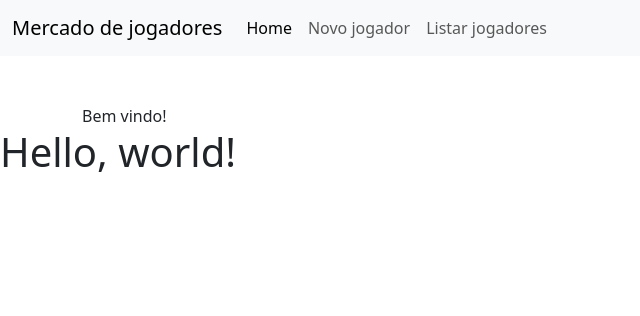
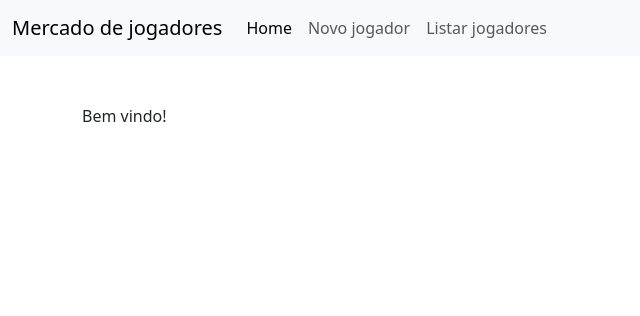
Before and after one commit to LeandroPSDev/cadastrojogador, a PHP site: page / in a window 1280 px wide. Shown: the top 316 px of the page, without its empty margins (0-640 px from the left). Run offline with PHP 8.4, Linux system fonts and the light colour scheme; a stand-in replaces the project's code that opens the database connection.

Commit message:
test insert

```diff
--- a/index.php
+++ b/index.php
@@ -56,7 +56,6 @@
 
 
 
-    <h1>Hello, world!</h1>
     <script src="https://cdn.jsdelivr.net/npm/bootstrap@5.3.0-alpha3/dist/js/bootstrap.bundle.min.js" integrity="sha384-ENjdO4Dr2bkBIFxQpeoTz1HIcje39Wm4jDKdf19U8gI4ddQ3GYNS7NTKfAdVQSZe" crossorigin="anonymous"></script>
 
     <script src="https://cdn.jsdelivr.net/npm/@popperjs/core@2.11.7/dist/umd/popper.min.js" integrity="sha384-zYPOMqeu1DAVkHiLqWBUTcbYfZ8osu1Nd6Z89ify25QV9guujx43ITvfi12/QExE" crossorigin="anonymous"></script>
```
